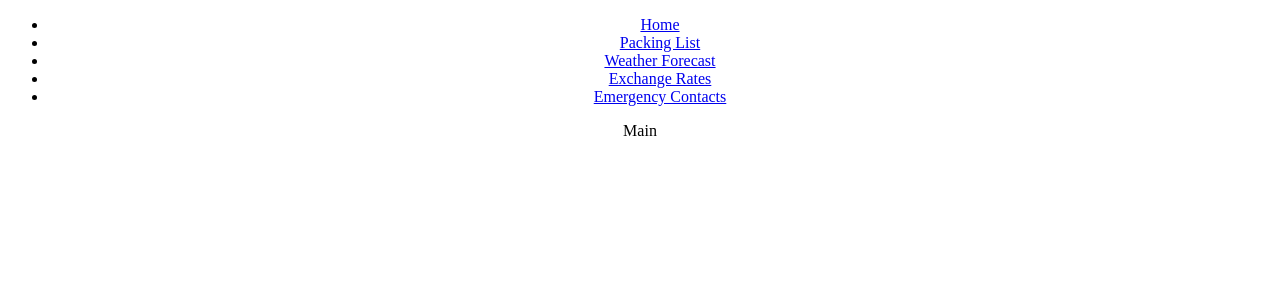
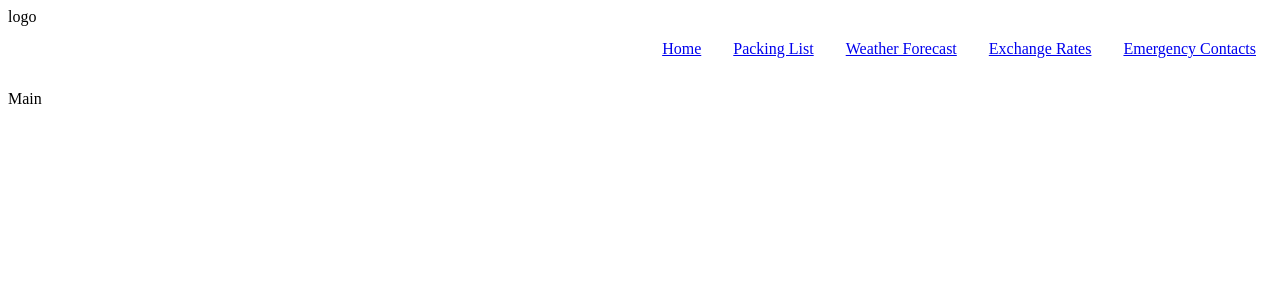
Before and after one commit to lalicia/holiday_helper_frontend, a React (Create React App) app: page / in a window 1280 px wide. Shown: the top 300 px of the page. Built offline with nearby package versions, Linux system fonts and the light colour scheme.

Commit message:
navbar elements styled

```diff
--- a/package.json
+++ b/package.json
@@ -3,9 +3,11 @@
   "version": "0.1.0",
   "private": true,
   "dependencies": {
+    "@mui/icons-material": "^5.8.4",
     "@testing-library/jest-dom": "^5.16.4",
     "@testing-library/react": "^13.3.0",
     "@testing-library/user-event": "^13.5.0",
+    "node-sass": "^7.0.1",
     "react": "^18.2.0",
     "react-dom": "^18.2.0",
     "react-router-dom": "^6.3.0",
--- a/src/App/App.css
+++ b/src/App/App.css
@@ -1,4 +1,4 @@
-.App {
+/* .App {
   text-align: center;
 }
 
@@ -35,4 +35,4 @@
   to {
     transform: rotate(360deg);
   }
-}
+} */
--- a/src/Component/Navbar/Navbar.js
+++ b/src/Component/Navbar/Navbar.js
@@ -1,11 +1,15 @@
 import React from 'react'
+import './Navbar.css'
 import { Link } from "react-router-dom"
 
 function Navbar() {
   return (
+    <div className='menu-styles' >
+      <div className='logo'> logo</div>
+
         <div>
-      <nav>
-        <ul>
+          <nav className='main-menu'>
+            <ul >
               <li>
                 <Link to='/'>Home</Link>
               </li>
@@ -24,6 +28,7 @@ function Navbar() {
             </ul>
           </nav>
        </div>
+    </div>
   )
 }
 
--- a/src/Component/Navbar/navbar.css
+++ b/src/Component/Navbar/navbar.css
@@ -0,0 +1,28 @@
+.main-menu{
+    width: 100%;
+    display:block;
+    flex-direction: row;
+    z-index: 1;
+    margin: 0 auto;
+}
+.menu-styles{
+    display: flex;
+    justify-content: space-between;
+
+}
+
+ul{
+    display: flex;
+    flex-direction: row;
+
+
+}
+
+li{
+    list-style: none;
+    margin: 1rem;
+    flex-direction: row;
+
+}
+
+@media
```
Also changed, not shown: 1 other file (tests, documents, lock files or other folders). Lines whose indentation alone changed are shown as unchanged.
